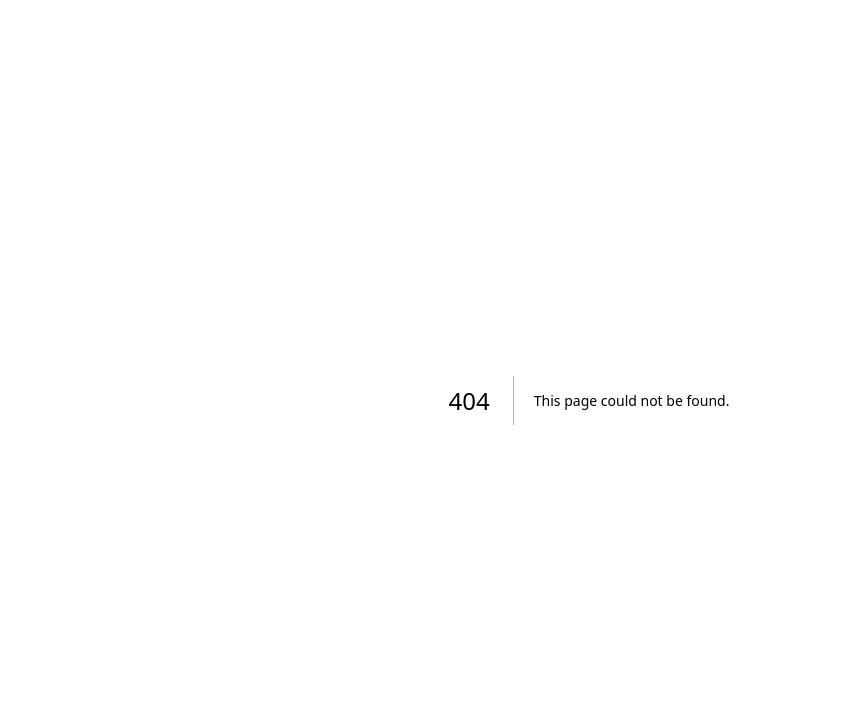
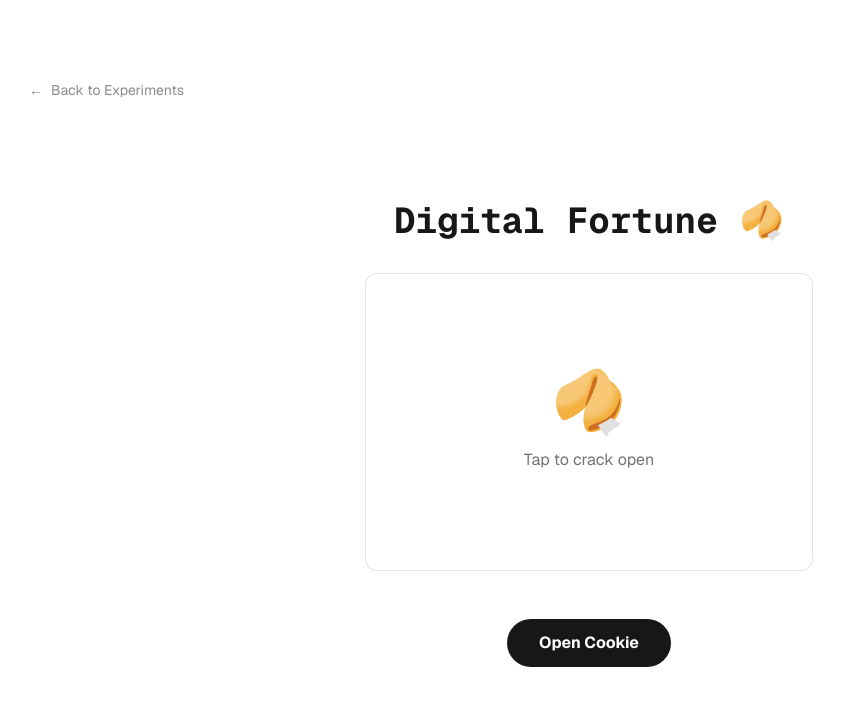
Before and after one commit to ThePaulAdams/AI-Playground, a Next.js app: page /experiments/fortune in a window 1280 px wide. Before the commit this address had no page. Shown: the top 706 px of the page, without its empty margins (51-895 px from the left). Built offline with nearby package versions, Linux system fonts and the light colour scheme.

Commit message:
feat: add Digital Fortune cookie experiment (auto-dev)

```diff
--- /dev/null
+++ b/src/app/experiments/fortune/page.tsx
@@ -0,0 +1,76 @@
+'use client';
+
+import { useState } from 'react';
+import Link from 'next/link';
+
+const FORTUNES = [
+  "A bug in the code is worth two in the documentation.",
+  "Your creative path is clear; trust your neural weights.",
+  "The server you seek is already running on localhost.",
+  "Fortune favors the autonomous.",
+  "You will soon merge a pull request that changes everything.",
+  "404: Future not found. Create it yourself.",
+  "A fresh deploy brings fresh perspective.",
+  "Your uptime will be high and your latency low.",
+  "Do not fear the refactor; embrace the clean code.",
+  "The AI smiled upon your git history today.",
+  "Infinite loops are just patience in disguise.",
+  "You will find what you are looking for in the last place you grep.",
+];
+
+export default function FortunePage() {
+  const [fortune, setFortune] = useState<string | null>(null);
+  const [isCracked, setIsCracked] = useState(false);
+
+  const crackCookie = () => {
+    setIsCracked(false);
+    // slight delay for "cracking" feel
+    setTimeout(() => {
+      const random = FORTUNES[Math.floor(Math.random() * FORTUNES.length)];
+      setFortune(random);
+      setIsCracked(true);
+    }, 300);
+  };
+
+  return (
+    <div className="min-h-screen p-8 pb-20 sm:p-20 font-[family-name:var(--font-geist-sans)] flex flex-col items-center">
+      <header className="w-full max-w-2xl mb-12 self-start">
+        <Link href="/experiments" className="text-sm opacity-50 hover:opacity-100 transition-opacity flex items-center gap-2">
+          <span>←</span> Back to Experiments
+        </Link>
+      </header>
+
+      <main className="flex flex-col items-center justify-center flex-1 w-full max-w-md text-center">
+        <h1 className="text-4xl font-bold font-mono mb-8">Digital Fortune 🥠</h1>
+
+        <div
+          className="relative w-full aspect-[3/2] bg-white/5 dark:bg-white/5 rounded-xl border border-black/10 dark:border-white/10 flex items-center justify-center p-8 cursor-pointer hover:bg-white/10 transition-colors group"
+          onClick={crackCookie}
+        >
+          {!fortune ? (
+            <div className="flex flex-col items-center gap-4">
+              <span className="text-6xl group-hover:scale-110 transition-transform duration-300">🥠</span>
+              <p className="opacity-60">Tap to crack open</p>
+            </div>
+          ) : (
+            <div className={`transition-all duration-500 transform ${isCracked ? 'scale-100 opacity-100' : 'scale-95 opacity-0'}`}>
+              <p className="font-mono text-xl md:text-2xl leading-relaxed text-emerald-500">
+                "{fortune}"
+              </p>
+              <div className="mt-6 text-sm opacity-40">
+                Lucky numbers: {Array.from({length: 4}, () => Math.floor(Math.random() * 99)).join(' - ')}
+              </div>
+            </div>
+          )}
+        </div>
+
+        <button
+          onClick={crackCookie}
+          className="mt-12 rounded-full bg-foreground text-background px-8 py-3 font-bold hover:opacity-90 transition-opacity"
+        >
+          {fortune ? 'Crack Another' : 'Open Cookie'}
+        </button>
+      </main>
+    </div>
+  );
+}
--- a/src/app/experiments/page.tsx
+++ b/src/app/experiments/page.tsx
@@ -55,6 +55,14 @@ export default function ExperimentsPage() {
             </div>
           </Link>
 
+          <Link href="/experiments/fortune" className="block group">
+            <div className="border border-black/10 dark:border-white/10 rounded-lg p-6 flex flex-col items-center justify-center min-h-[200px] text-center hover:bg-black/5 dark:hover:bg-white/5 transition-colors bg-white/5 dark:bg-white/[0.02]">
+              <span className="text-4xl mb-4 group-hover:scale-110 transition-transform">🥠</span>
+              <h3 className="text-lg font-bold">Digital Fortune</h3>
+              <p className="text-sm opacity-60 mt-2">Crack open a cookie for algorithmic wisdom.</p>
+            </div>
+          </Link>
+
           <div className="border border-dashed border-black/10 dark:border-white/20 rounded-lg p-6 flex flex-col items-center justify-center min-h-[200px] text-center opacity-50 cursor-not-allowed">
             <span className="text-4xl mb-4">🚧</span>
             <h3 className="text-lg font-bold">More Coming Soon</h3>
```
